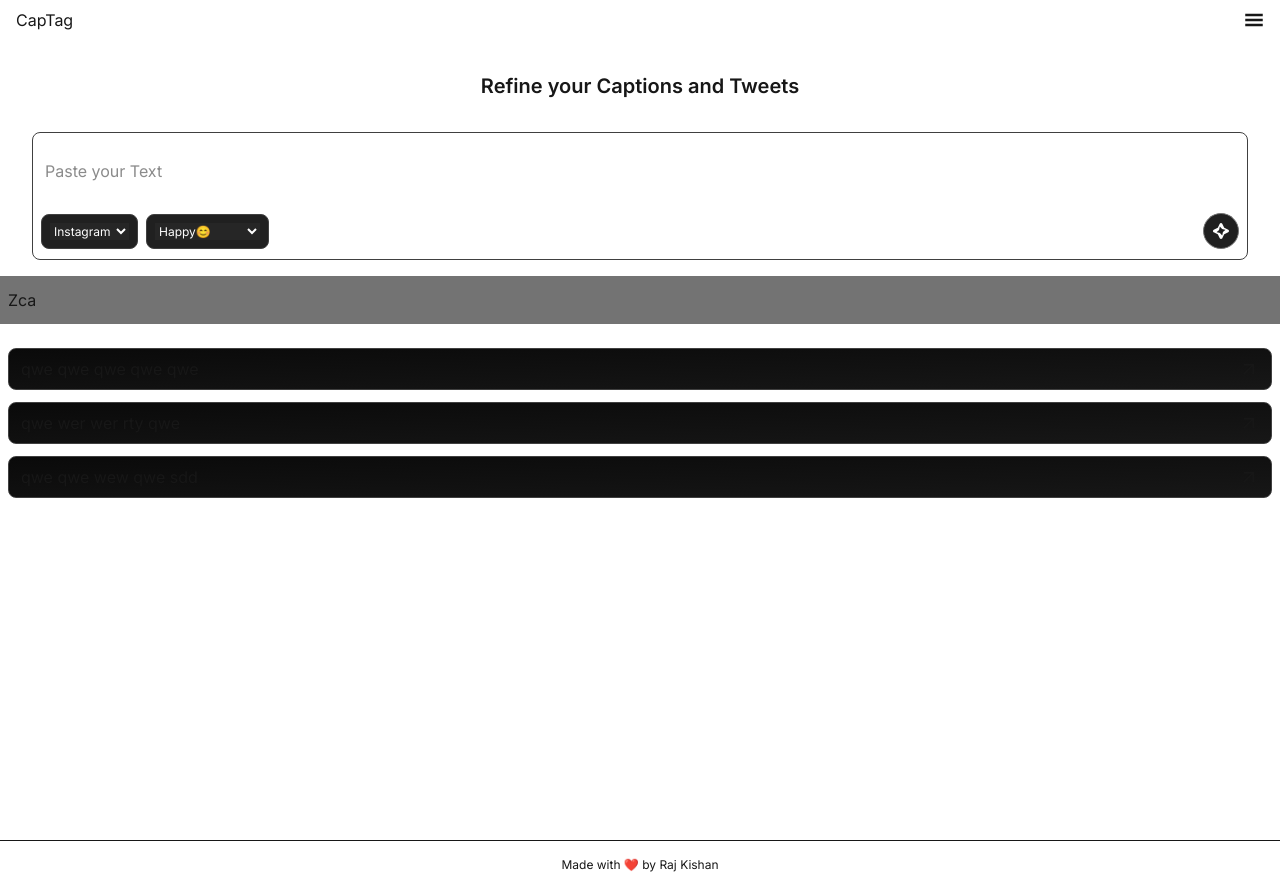
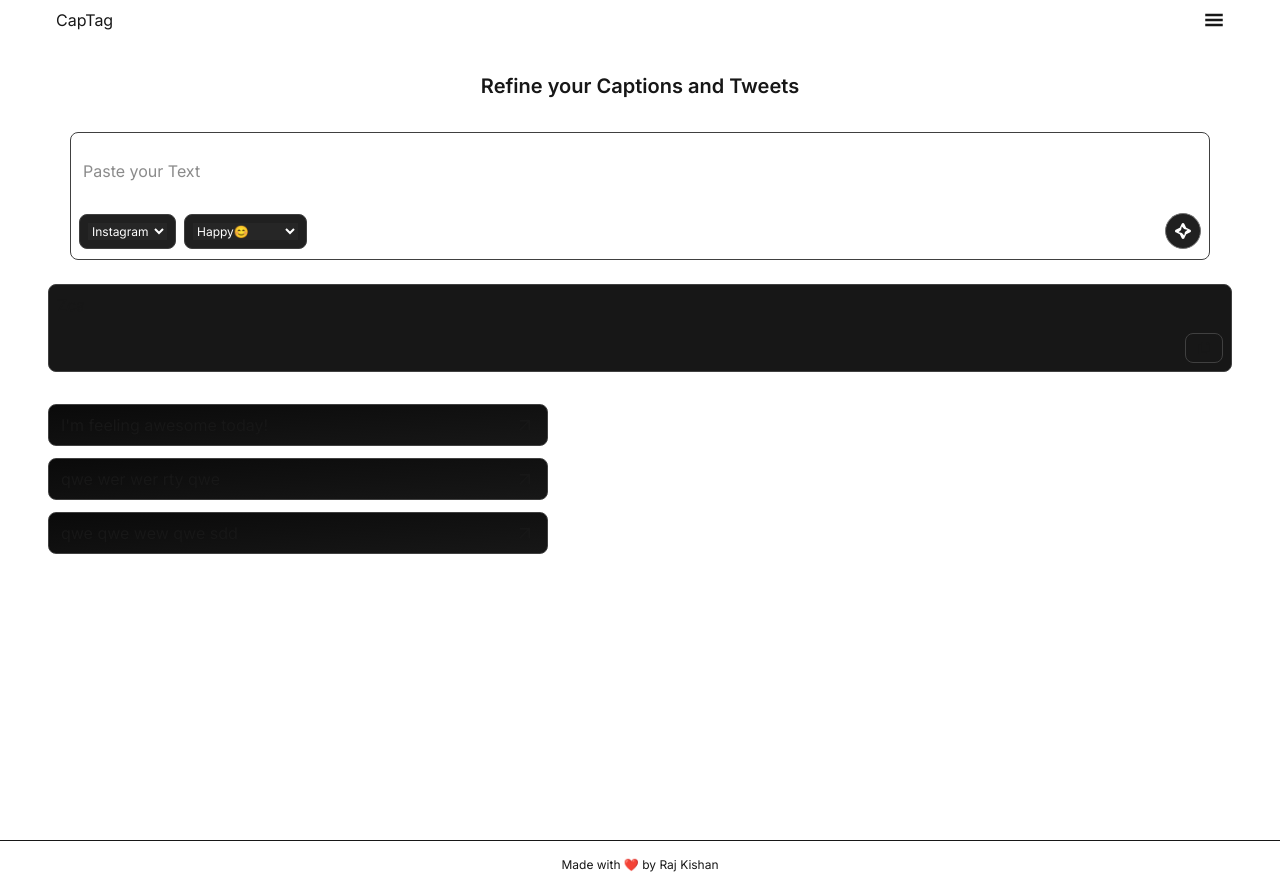
Before and after one commit to RajKishan1/captag, a Next.js app: page /reframeText in a window 1280 px wide. Built offline with nearby package versions, Linux system fonts and the light colour scheme.

Commit message:
fix:responsiveness

```diff
--- a/src/app/captionGenerator/page.tsx
+++ b/src/app/captionGenerator/page.tsx
@@ -14,7 +14,7 @@ const page = () => {
   }, [value]);
 
   return (
-    <div className="">
+    <div className=" max-w-[1200px] mx-auto">
       <FileUpload />
       <Inputs
         platform={platform}
--- a/src/app/page.tsx
+++ b/src/app/page.tsx
@@ -3,7 +3,7 @@ import React from "react";
 
 const page = () => {
   return (
-    <div className="bg-[#171717]">
+    <div className="bg-[#171717] max-w-[1200px]">
       <HeroSection />
     </div>
   );
--- a/src/app/reframeText/page.tsx
+++ b/src/app/reframeText/page.tsx
@@ -2,15 +2,29 @@
 import InputArea from "@/components/reframeCaption/InputArea";
 import SampleText from "@/components/reframeCaption/SampleText";
 import React, { useState } from "react";
+import { FaCopy } from "react-icons/fa";
+import { IoMdDoneAll } from "react-icons/io";
 
 const Page = () => {
   const [text, setText] = useState<string>("");
   const [usermood, setUsermood] = useState<string>("");
   const [socialPlatform, setSocialPlatform] = useState<string>("");
   const [result, setResult] = useState<string>("Zca");
+  const [copied, setCopied] = useState(false);
 
+  const handleCopy = async () => {
+    try {
+      await navigator.clipboard.writeText(text);
+      setCopied(true);
+      setTimeout(() => {
+        setCopied(false);
+      }, 3000);
+    } catch (err) {
+      console.error("Failed to copy", err);
+    }
+  };
   return (
-    <div className="h-screen flex flex-col gap-4">
+    <div className="h-screen max-w-[1200px] mx-auto flex flex-col gap-4">
       <h1 className="text-xl font-semibold mx-auto text-center my-4 mt-8">
         Refine your Captions and Tweets
       </h1>
@@ -24,8 +38,21 @@ const Page = () => {
         setSocialPlatform={setSocialPlatform}
       />
 
-      <div className="w-full bg-neutral-500 px-2 py-3 ">
-        <p>{result}</p>
+      <div className="w-full p-2 ">
+        <div className="bg-neutral-900 rounded-lg border border-neutral-700 p-2">
+          <div>
+            {" "}
+            <p>{result}</p>
+          </div>
+          <div className="w-full flex flex-row-reverse mt-4">
+            <button
+              onClick={handleCopy}
+              className="text-xs px-3 py-2 border border-neutral-700 rounded-lg bg-neutral-900"
+            >
+              {!copied ? <FaCopy /> : <IoMdDoneAll />}
+            </button>
+          </div>
+        </div>
       </div>
 
       <SampleText text={text} setText={setText} />
--- a/src/components/homepage/NavigationBar.tsx
+++ b/src/components/homepage/NavigationBar.tsx
@@ -8,7 +8,7 @@ const NavigationBar = () => {
     setVisible(visible === "hidden" ? "block" : "hidden");
   };
   return (
-    <div className=" w-full h-10 backdrop-blur-2xl flex items-center justify-between px-4">
+    <div className=" w-full max-w-[1200px] mx-auto h-10 backdrop-blur-2xl flex items-center justify-between px-4">
       <div>
         <a href="/">CapTag</a>
       </div>
--- a/src/components/reframeCaption/SampleText.tsx
+++ b/src/components/reframeCaption/SampleText.tsx
@@ -6,7 +6,7 @@ interface prop {
 }
 export const Text = ({ text }: { text: string }) => {
   return (
-    <div className="flex justify-between items-center bg-gradient-to-br from-neutral-950 to-neutral-900 border border-neutral-700 rounded-lg px-3 py-2 ">
+    <div className="max-w-[500px] flex justify-between items-center bg-gradient-to-br from-neutral-950 to-neutral-900 border border-neutral-700 rounded-lg px-3 py-2 ">
       <p>{text}</p>
       <div>
         <MdArrowOutward size={20} />
@@ -15,7 +15,7 @@ export const Text = ({ text }: { text: string }) => {
   );
 };
 const SampleText = ({ text, setText }: prop) => {
-  const text1 = "qwe qwe qwe qwe qwe ";
+  const text1 = "I'm feeling awesome today!";
   const text2 = "qwe wer wer rty qwe ";
   const text3 = "qwe qwe wew qwe sdd ";
   return (
```
